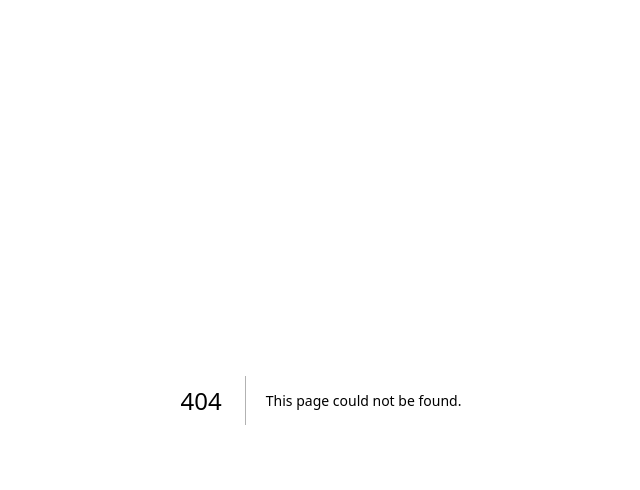
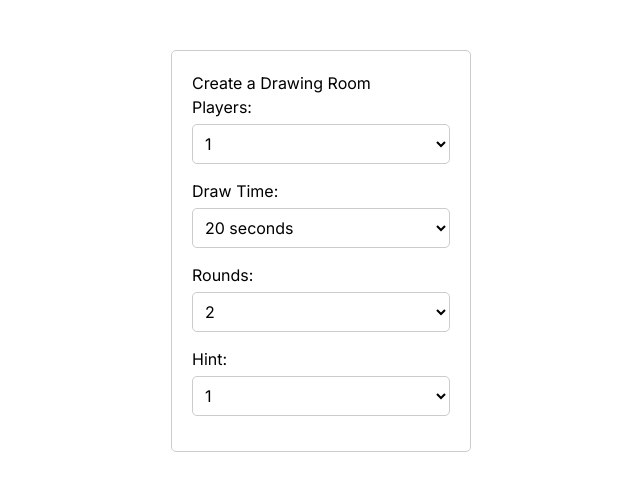
Before and after one commit to ll886/skribbl.io, a Next.js app in the folder frontend/: page /MakeRoom in a window 1280 px wide. Before the commit this address had no page. Shown: the top 490 px of the page, without its empty margins (319-959 px from the left). Built offline with nearby package versions, Linux system fonts and the light colour scheme.

Commit message:
makeroom added

```diff
--- /dev/null
+++ b/frontend/app/MakeRoom/MakeRoom.css
@@ -0,0 +1,30 @@
+.drawing-room-container {
+    width: 300px;
+    margin: 50px auto;
+    padding: 20px;
+    border: 1px solid #ccc;
+    border-radius: 5px;
+  }
+
+  .option {
+    margin-bottom: 15px;
+  }
+
+  label {
+    display: block;
+    margin-bottom: 5px;
+  }
+
+  select {
+    width: 100%;
+    padding: 8px;
+    border: 1px solid #ccc;
+    border-radius: 5px;
+    background-color: #fff;
+    font-size: 16px;
+  }
+
+  select:focus {
+    outline: none;
+    border-color: #007bff;
+  }
--- /dev/null
+++ b/frontend/app/MakeRoom/page.tsx
@@ -0,0 +1,74 @@
+'use client'
+import React, { useState } from "react";
+import "./MakeRoom.css";
+
+const MakeRoom: React.FC = () => {
+    const [players, setPlayers] = useState<number>(1);
+    const [drawTime, setDrawTime] = useState<number>(20);
+    const [rounds, setRounds] = useState<number>(2);
+    const [hint, setHint] = useState<number>(1);
+
+    const handlePlayersChange = (e: React.ChangeEvent<HTMLSelectElement>) => {
+        setPlayers(parseInt(e.target.value));
+    };
+
+    const handleDrawTimeChange = (e: React.ChangeEvent<HTMLSelectElement>) => {
+        setDrawTime(parseInt(e.target.value));
+    };
+
+    const handleRoundsChange = (e: React.ChangeEvent<HTMLSelectElement>) => {
+        setRounds(parseInt(e.target.value));
+    };
+
+    const handleHintChange = (e: React.ChangeEvent<HTMLSelectElement>) => {
+        setHint(parseInt(e.target.value));
+    };
+
+    return (
+        <div className="drawing-room-container">
+            <h2>Create a Drawing Room</h2>
+            <div className="option">
+            <label>Players:</label>
+            <select value={players} onChange={handlePlayersChange}>
+                {[...Array(10)].map((_, index) => (
+                <option key={index} value={index + 1}>
+                    {index + 1}
+                </option>
+                ))}
+            </select>
+            </div>
+            <div className="option">
+            <label>Draw Time:</label>
+            <select value={drawTime} onChange={handleDrawTimeChange}>
+                {[...Array(11)].map((_, index) => (
+                <option key={index} value={20 + index * 10}>
+                    {20 + index * 10} seconds
+                </option>
+                ))}
+            </select>
+            </div>
+            <div className="option">
+            <label>Rounds:</label>
+            <select value={rounds} onChange={handleRoundsChange}>
+                {[...Array(4)].map((_, index) => (
+                <option key={index} value={index + 2}>
+                    {index + 2}
+                </option>
+                ))}
+            </select>
+            </div>
+            <div className="option">
+            <label>Hint:</label>
+            <select value={hint} onChange={handleHintChange}>
+                {[...Array(3)].map((_, index) => (
+                <option key={index} value={index + 1}>
+                    {index + 1}
+                </option>
+                ))}
+            </select>
+            </div>
+        </div>
+    );
+};
+
+export default MakeRoom;
--- a/frontend/app/page.tsx
+++ b/frontend/app/page.tsx
@@ -1,9 +1,15 @@
+import Link from "next/link";
 export default function Home() {
   return (
     <main>
       <div>
         Skibbl
       </div>
+      <div>
+            <Link href="/MakeRoom" passHref>
+                Create a Room
+            </Link>
+        </div>
     </main>
   );
 }
```
